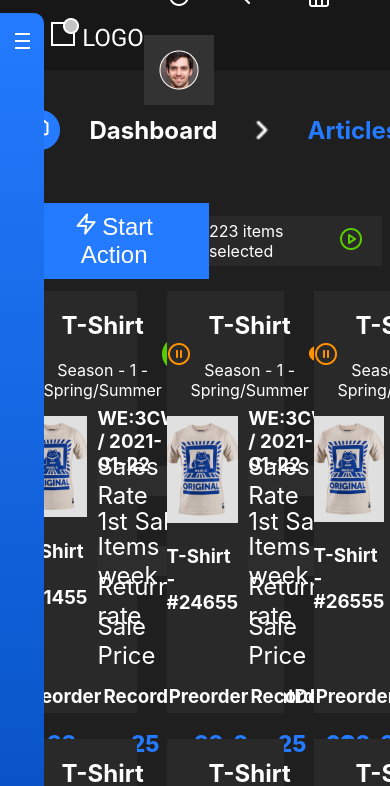
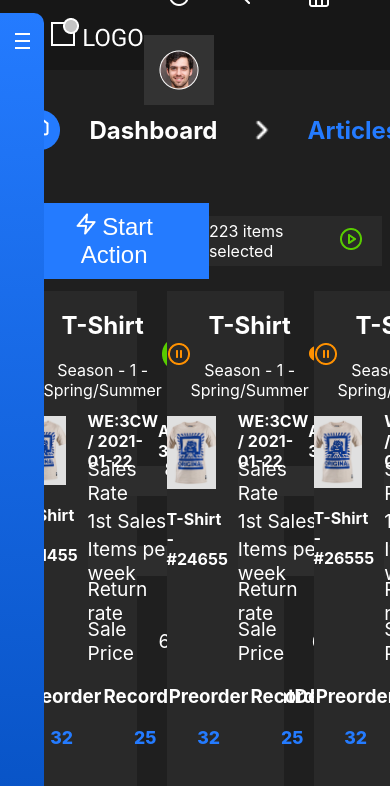
Before and after one commit to Semko1010/Shetani, a React (Create React App) app: page / in a window 390 px wide. Shown: the top 786 px of the page. Built offline with nearby package versions, Linux system fonts and the light colour scheme.

Commit message:
Media Queries

```diff
--- a/src/component/Article/Article.css
+++ b/src/component/Article/Article.css
@@ -1,3 +1,4 @@
+@media (max-width: 2560px) {
 	.articleSection {
         position: relative;
         background-color: #292929;
@@ -127,3 +128,141 @@ margin-top: 30vh;
         width: 40px;
         height: 40px;
         }
+
+}
+@media (max-width: 1920px) {
+	.articleSection {
+        position: relative;
+        background-color: #292929;
+        margin: 3vh 0 0 5vw;
+        width: 30vw;
+        height: 56vh;
+        }
+
+
+}
+@media (max-width: 1440px) {
+	.articleSection {
+        position: relative;
+        background-color: #292929;
+        margin: 3vh 0 0 5vw;
+        width: 30vw;
+        height: 60vh;
+        }
+
+
+
+        .articleDiv img{
+        width:20px;
+        margin: 0 0 0 10px;
+        }
+        .tshirtImg{
+        width: 80%;
+        cursor: pointer;
+        }
+
+        .articleSection article p{
+        font-size: 1.2rem;
+        }
+        .articleSection article h3{
+        font-size: 1.0rem;
+        }
+
+        .articleDiv div:nth-of-type(1){
+        display: flex;
+        justify-content: space-evenly;
+        align-items: center;
+        height: 30px;
+        margin: 10px;
+        }
+        .articleDiv div:nth-of-type(2){
+        display: flex;
+        justify-content: space-between;
+        align-items: center;
+        background-color: #2D2D2D;
+        height: 30px;
+        margin: 10px;
+        }
+        .articleDiv div:nth-of-type(3){
+        display: flex;
+        justify-content: space-between;
+        align-items: center;
+        height: 30px;
+        margin: 10px;
+        }
+        .articleDiv div:nth-of-type(4){
+        display: flex;
+        justify-content: space-between;
+        align-items: center;
+        background-color: #2D2D2D;
+        height: 30px;
+        margin: 10px;
+        }
+        .articleDiv div:nth-of-type(5){
+        display: flex;
+        justify-content: space-between;
+        align-items: center;
+        height: 30px;
+        margin: 10px;
+        }
+        .articleDiv div:nth-of-type(6){
+        display: flex;
+        justify-content: space-between;
+        align-items: center;
+        height: 30px;
+        margin: 10px;
+        }
+
+        /*Footer*/
+        footer{
+        display:grid;
+        grid-template-columns: repeat(4,1fr);
+        text-align:center;
+        }
+
+        footer h3{
+        color: white;
+        }
+        footer p{
+        color: #247BFF;
+        font-size: 1.1rem;
+        font-weight: 800;
+        }
+        /*UnvisibleMenu*/
+
+        .unvisibleMenu {
+        margin: 10vh 0 0 0;
+        }
+        .unvisibleMenu button{
+        display: block;
+        width: 20vw;
+        margin: 10px auto;
+        padding:20px 0;
+        background-color: #247BFF;
+        cursor: pointer;
+        border: none;
+        color: white;
+        font-size: 1.1rem;
+        }
+        .unvisibleMenu button:hover{
+        background-color: white;
+        color: black;
+        }
+        /*ArticleSelection*/
+        .articleSelection{
+        bottom: 0;
+        position: absolute;
+        height:45vh;
+        width:100%;
+        text-align:center;
+        background: linear-gradient(180deg, rgba(4, 85, 208, 0) 0%, #192F51 66.67%);
+        }
+        .articleSelection input{
+        margin-top: 30vh;
+        width: 40px;
+        height: 40px;
+        }
+
+
+
+}
```
Lines whose indentation alone changed are shown as unchanged.
